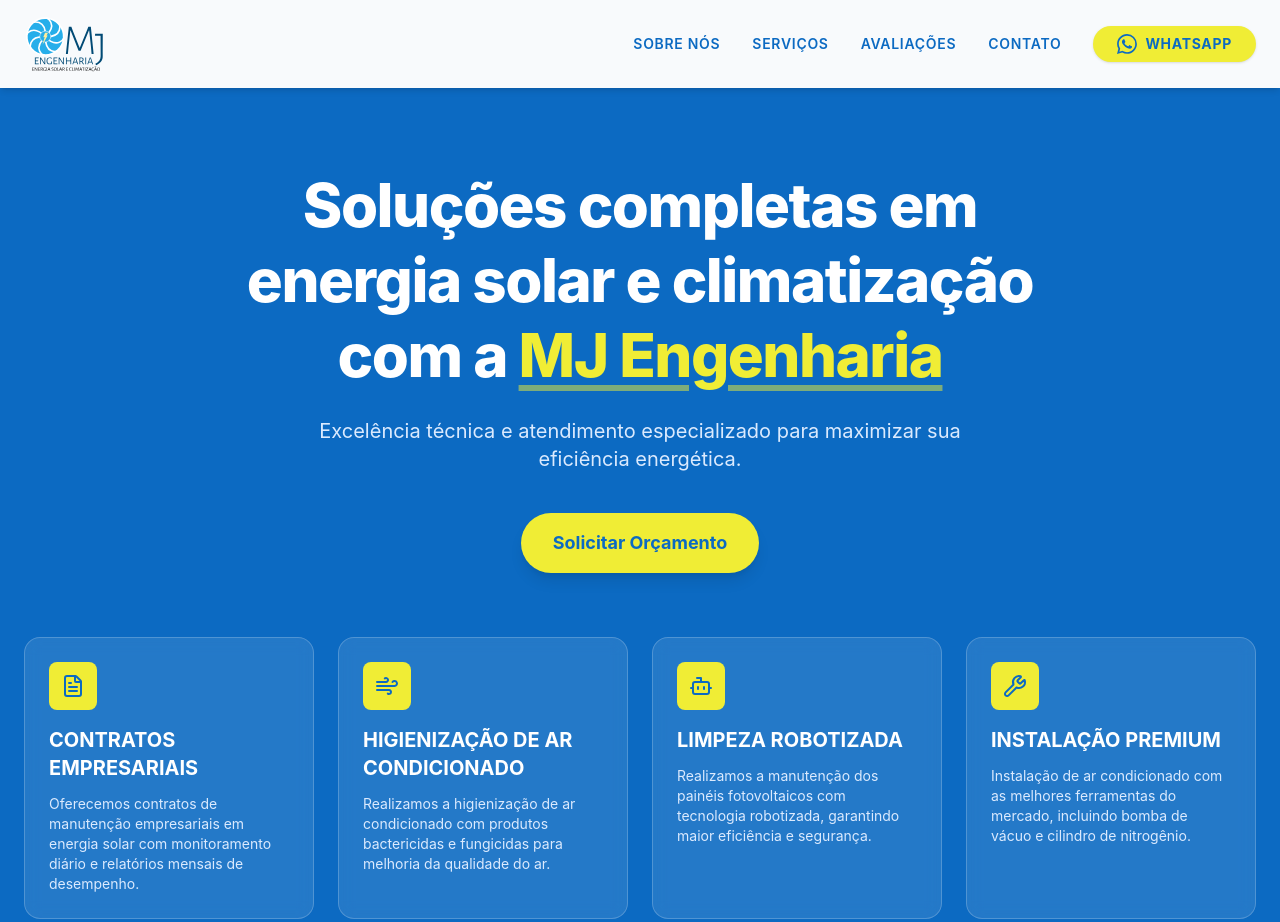
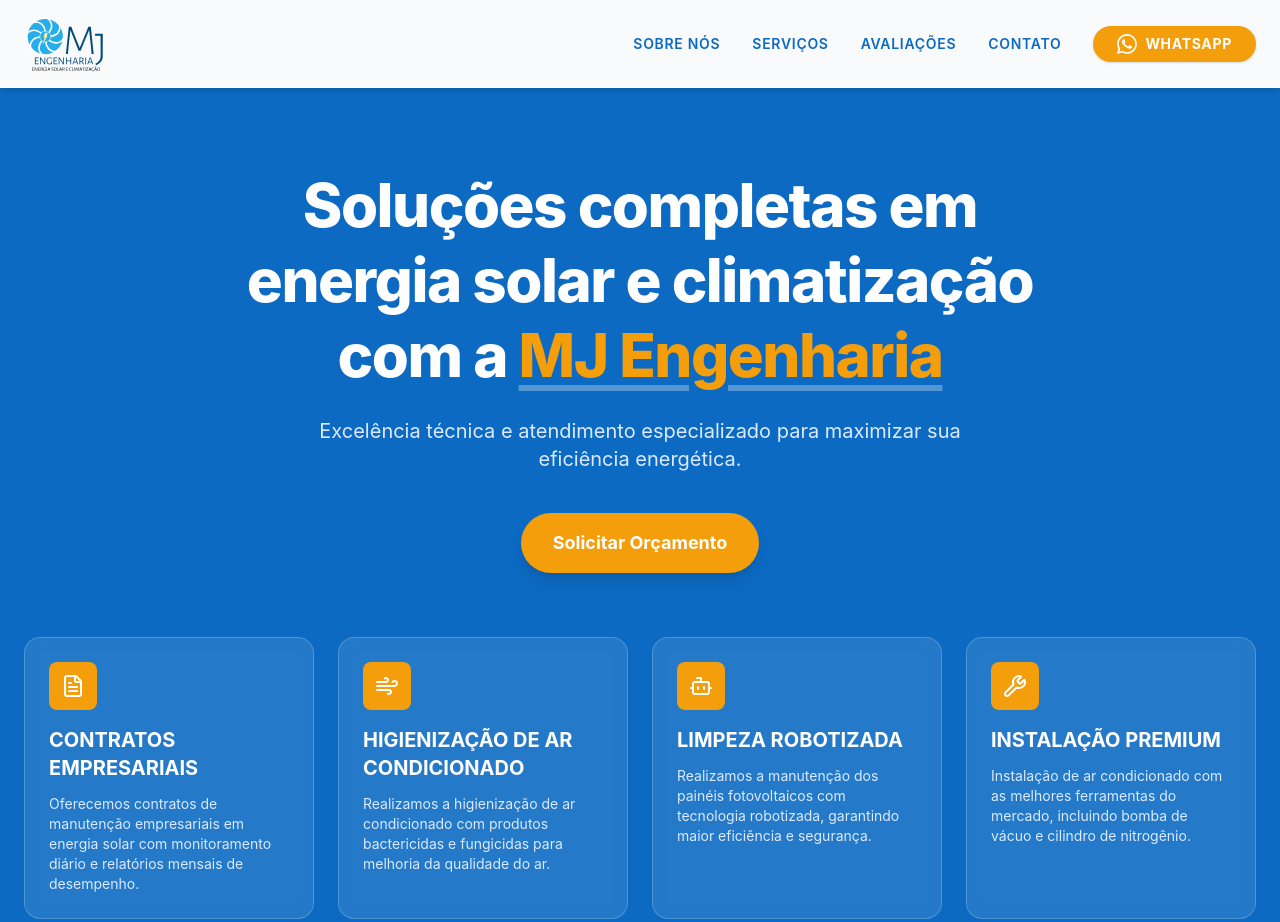
Before and after one commit to DanielDamasc/MjSite, a website built with Vite: page index.html in a window 1280 px wide. Shown: the top 922 px of the page. Built offline with nearby package versions, Linux system fonts and the light colour scheme.

Commit message:
muda cor secundária da página

```diff
--- a/index.html
+++ b/index.html
@@ -40,7 +40,7 @@
             href="https://wa.me/553899886614"
             target="_blank"
             rel="noopener noreferrer"
-            class="flex items-center gap-2 text-sm font-bold uppercase tracking-wider bg-accent text-primary px-6 py-2 rounded-full hover:bg-primary hover:text-white transition-all shadow-sm group"
+            class="flex items-center gap-2 text-sm font-bold uppercase tracking-wider bg-accent text-white px-6 py-2 rounded-full hover:bg-primary transition-all shadow-sm group"
           >
             <!-- Ícone SVG do WhatsApp -->
             <svg xmlns="http://www.w3.org/2000/svg" class="w-5 h-5 fill-current transition-transform group-hover:scale-110" viewBox="0 0 16 16">
@@ -71,12 +71,17 @@
       <div class="max-w-7xl mx-auto px-6">
         <div class="text-center max-w-4xl mx-auto mb-16">
           <h1 class="text-4xl md:text-5xl lg:text-6xl font-extrabold tracking-tight leading-tight mb-6">
-            Soluções completas em energia solar e climatização com a <span class="text-accent underline decoration-accent/50 underline-offset-8">MJ Engenharia</span>
+            Soluções completas em energia solar e climatização com a <span class="text-accent underline decoration-white/30 underline-offset-8">MJ Engenharia</span>
           </h1>
           <p class="text-lg md:text-xl text-blue-100 mb-10 max-w-2xl mx-auto">
             Excelência técnica e atendimento especializado para maximizar sua eficiência energética.
           </p>
-          <a href="https://wa.me/553899886614" target="_blank" rel="noopener noreferrer" class="inline-block bg-accent text-primary font-bold text-lg px-8 py-4 rounded-full hover:bg-white transition-colors shadow-lg">
+          <a
+            href="https://wa.me/553899886614"
+            target="_blank"
+            rel="noopener noreferrer"
+            class="inline-block bg-accent text-white font-bold text-lg px-8 py-4 rounded-full hover:bg-primary hover:shadow-xl hover:-translate-y-1 transition-all duration-300 shadow-lg"
+          >
             Solicitar Orçamento
           </a>
         </div>
@@ -86,7 +91,7 @@
 
           <div class="bg-white/10 backdrop-blur-sm border border-white/20 p-6 rounded-2xl hover:bg-white/20 transition-all group">
             <div class="w-12 h-12 bg-accent rounded-lg flex items-center justify-center mb-4 group-hover:scale-110 transition-transform">
-              <i data-lucide="file-text" class="w-6 h-6 text-primary"></i>
+              <i data-lucide="file-text" class="w-6 h-6 text-white"></i>
             </div>
             <h3 class="font-bold text-xl mb-3">CONTRATOS EMPRESARIAIS</h3>
             <p class="text-sm text-blue-100">Oferecemos contratos de manutenção empresariais em energia solar com monitoramento diário e relatórios mensais de desempenho.</p>
@@ -94,7 +99,7 @@
 
           <div class="bg-white/10 backdrop-blur-sm border border-white/20 p-6 rounded-2xl hover:bg-white/20 transition-all group">
             <div class="w-12 h-12 bg-accent rounded-lg flex items-center justify-center mb-4 group-hover:scale-110 transition-transform">
-              <i data-lucide="wind" class="w-6 h-6 text-primary"></i>
+              <i data-lucide="wind" class="w-6 h-6 text-white"></i>
             </div>
             <h3 class="font-bold text-xl mb-3">HIGIENIZAÇÃO DE AR CONDICIONADO</h3>
             <p class="text-sm text-blue-100">Realizamos a higienização de ar condicionado com produtos bactericidas e fungicidas para melhoria da qualidade do ar.</p>
@@ -102,7 +107,7 @@
 
           <div class="bg-white/10 backdrop-blur-sm border border-white/20 p-6 rounded-2xl hover:bg-white/20 transition-all group">
             <div class="w-12 h-12 bg-accent rounded-lg flex items-center justify-center mb-4 group-hover:scale-110 transition-transform">
-              <i data-lucide="bot" class="w-6 h-6 text-primary"></i>
+              <i data-lucide="bot" class="w-6 h-6 text-white"></i>
             </div>
             <h3 class="font-bold text-xl mb-3">LIMPEZA ROBOTIZADA</h3>
             <p class="text-sm text-blue-100">Realizamos a manutenção dos painéis fotovoltaicos com tecnologia robotizada, garantindo maior eficiência e segurança.</p>
@@ -110,7 +115,7 @@
 
           <div class="bg-white/10 backdrop-blur-sm border border-white/20 p-6 rounded-2xl hover:bg-white/20 transition-all group">
             <div class="w-12 h-12 bg-accent rounded-lg flex items-center justify-center mb-4 group-hover:scale-110 transition-transform">
-              <i data-lucide="wrench" class="w-6 h-6 text-primary"></i>
+              <i data-lucide="wrench" class="w-6 h-6 text-white"></i>
             </div>
             <h3 class="font-bold text-xl mb-3">INSTALAÇÃO PREMIUM</h3>
             <p class="text-sm text-blue-100">Instalação de ar condicionado com as melhores ferramentas do mercado, incluindo bomba de vácuo e cilindro de nitrogênio.</p>
@@ -272,7 +277,7 @@
           <div class="flex items-center justify-center gap-2">
             <!-- Nota em Destaque -->
             <span class="text-2xl font-black text-slate-900">5.0</span>
-            <div class="flex text-amber-400">
+            <div class="flex text-accent">
               <i data-lucide="star" class="w-5 h-5 fill-current"></i>
               <i data-lucide="star" class="w-5 h-5 fill-current"></i>
               <i data-lucide="star" class="w-5 h-5 fill-current"></i>
@@ -290,7 +295,7 @@
           <div class="bg-slate-50 p-8 rounded-2xl shadow-sm border border-slate-100 flex flex-col justify-between relative group hover:shadow-md transition-shadow">
             <div>
               <div class="flex justify-between items-center mb-6">
-                <div class="flex text-amber-400">
+                <div class="flex text-accent">
                   <i data-lucide="star" class="w-4 h-4 fill-current"></i>
                   <i data-lucide="star" class="w-4 h-4 fill-current"></i>
                   <i data-lucide="star" class="w-4 h-4 fill-current"></i>
@@ -319,7 +324,7 @@
             <div>
               <!-- Ícone do Google / Aspas -->
               <div class="flex justify-between items-center mb-6">
-                <div class="flex text-amber-400">
+                <div class="flex text-accent">
                   <i data-lucide="star" class="w-4 h-4 fill-current"></i>
                   <i data-lucide="star" class="w-4 h-4 fill-current"></i>
                   <i data-lucide="star" class="w-4 h-4 fill-current"></i>
@@ -347,7 +352,7 @@
           <div class="bg-slate-50 p-8 rounded-2xl shadow-sm border border-slate-100 flex flex-col justify-between relative group hover:shadow-md transition-shadow">
             <div>
               <div class="flex justify-between items-center mb-6">
-                <div class="flex text-amber-400">
+                <div class="flex text-accent">
                   <i data-lucide="star" class="w-4 h-4 fill-current"></i>
                   <i data-lucide="star" class="w-4 h-4 fill-current"></i>
                   <i data-lucide="star" class="w-4 h-4 fill-current"></i>
--- a/src/style.css
+++ b/src/style.css
@@ -3,7 +3,14 @@
 /* Aqui definimos a sua paleta de cores personalizada */
 @theme {
   --color-primary: #0C6AC2;
-  --color-accent: #F0ED35;
+
+  /* Laranja (Ambar) */
+  --color-accent: #F59E0B;
+
+  /* --color-accent: #F0ED35; */
+  /* --color-accent: #06B6D4; */
+  /* --color-accent: #1E293B; */
+
   --color-neutral: #B7BABD;
 }
 
```
